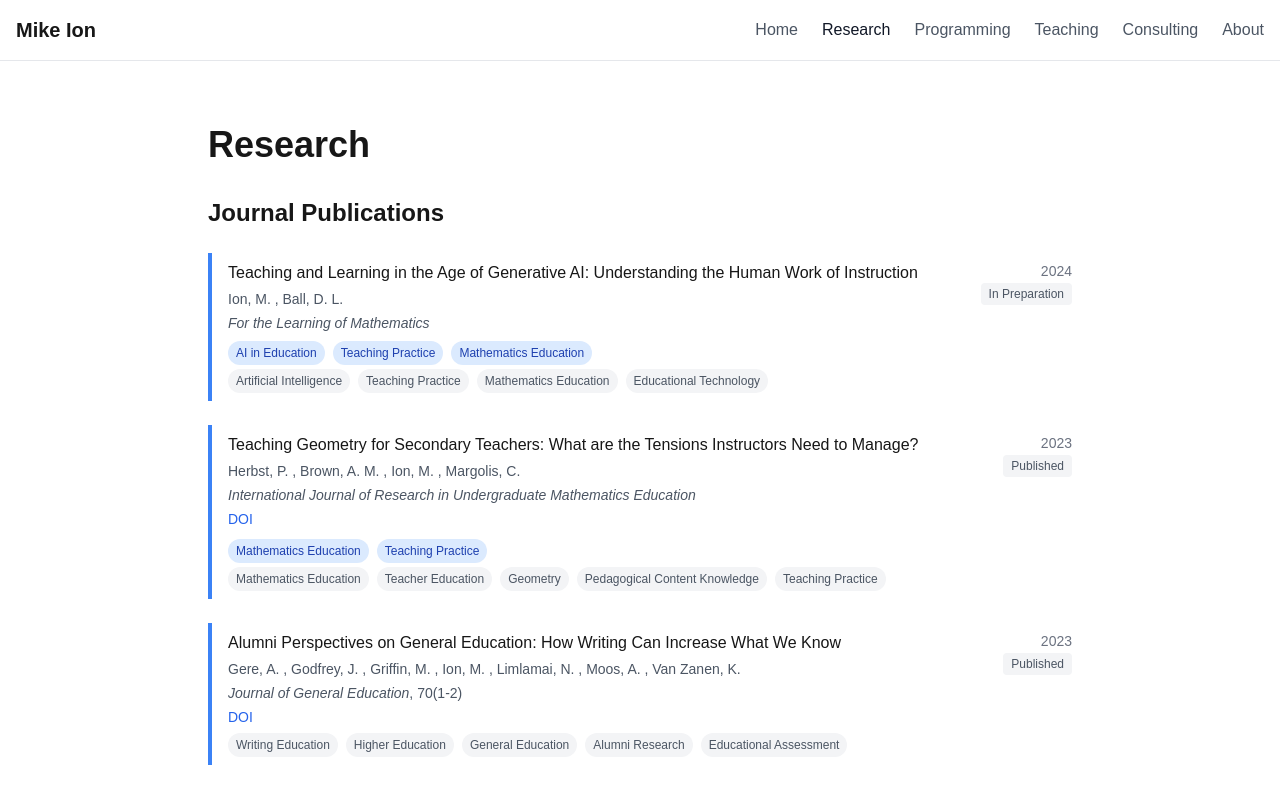
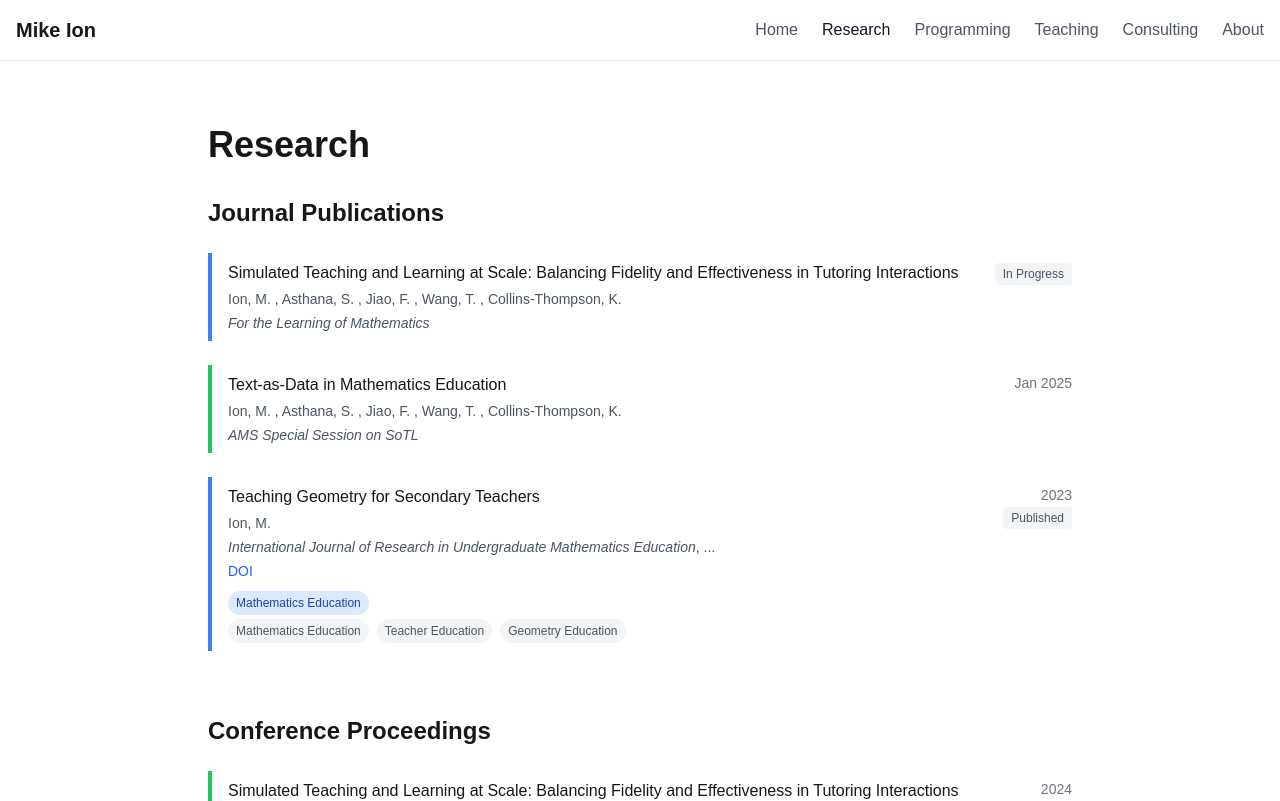
Before and after one commit to mikeion/personal-homepage, a Next.js app: page /research in a window 1280 px wide. Shown: the top 801 px of the page. Built offline with nearby package versions, Linux system fonts and the light colour scheme.

Commit message:
fix homepage

```diff
--- a/src/app/layout.tsx
+++ b/src/app/layout.tsx
@@ -13,7 +13,7 @@ export default function RootLayout({
   children: React.ReactNode
 }) {
   return (
-    <html lang="en">
+    <html lang="en" className="scroll-smooth">
       <body>
         <MainLayout>{children}</MainLayout>
       </body>
--- a/src/app/page.tsx
+++ b/src/app/page.tsx
@@ -14,15 +14,20 @@ const ResearchHighlight = ({ emoji, title, description }: {
   </div>
 )
 
-const LatestPublication = ({ title, venue, date }: {
+const LatestPublication = ({ title, venue, date, href }: {
   title: string
   venue: string
   date: string
+  href?: string  // Optional link to research page section
 }) => (
   <div className="bg-gray-50 dark:bg-gray-800 p-6 rounded-lg hover:bg-gray-100 dark:hover:bg-gray-700 transition-colors">
-    <p className="text-sm text-gray-500 dark:text-gray-400 mb-2">{date}</p>
-    <h3 className="font-semibold mb-2">{title}</h3>
-    <p className="text-gray-600 dark:text-gray-300 text-sm">{venue}</p>
+    <Link href={href || '/research'}>
+      <div className="cursor-pointer">
+        <p className="text-sm text-gray-500 dark:text-gray-400 mb-2">{date}</p>
+        <h3 className="font-semibold mb-2">{title}</h3>
+        <p className="text-gray-600 dark:text-gray-300 text-sm">{venue}</p>
+      </div>
+    </Link>
   </div>
 )
 
@@ -116,16 +121,19 @@ export default function Home() {
               title="Teaching and Learning in the Age of Generative AI"
               venue="For the Learning of Mathematics"
               date="In Progress"
+              href="/research#generative-ai"
             />
             <LatestPublication
               title="Text-as-Data in Mathematics Education"
               venue="AMS Special Session on SoTL"
-              date="In Progress"
+              date="Jan 2025"
+              href="/research#text-as-data"
             />
             <LatestPublication
               title="Teaching Geometry for Secondary Teachers"
               venue="International Journal of Research in Undergraduate Mathematics Education"
               date="2023"
+              href="/research#geometry"
             />
           </div>
         </div>
--- a/src/app/research/page.tsx
+++ b/src/app/research/page.tsx
@@ -1,3 +1,6 @@
+'use client'
+import { useState, useEffect } from 'react'
+import { FaArrowUp } from 'react-icons/fa'
 import { promises as fs } from 'fs'
 import path from 'path'
 
@@ -229,6 +232,33 @@ function PublicationEntry({ publication, type }: { publication: Publication, typ
   )
 }
 
+const ScrollToTop = () => {
+  const [isVisible, setIsVisible] = useState(false)
+
+  useEffect(() => {
+    const toggleVisibility = () => {
+      if (window.pageYOffset > 300) {
+        setIsVisible(true)
+      } else {
+        setIsVisible(false)
+      }
+    }
+
+    window.addEventListener('scroll', toggleVisibility)
+    return () => window.removeEventListener('scroll', toggleVisibility)
+  }, [])
+
+  return isVisible ? (
+    <button
+      onClick={() => window.scrollTo({ top: 0, behavior: 'smooth' })}
+      className="fixed bottom-8 right-8 p-3 bg-blue-600 text-white rounded-full shadow-lg hover:bg-blue-700 transition-colors"
+      aria-label="Scroll to top"
+    >
+      <FaArrowUp />
+    </button>
+  ) : null
+}
+
 export default async function Research() {
   try {
     const dataPath = path.join(process.cwd(), 'src/data/cv/publications_and_presentations.json')
@@ -242,13 +272,51 @@ export default async function Research() {
         <section className="mb-16">
           <h2 className="text-2xl font-bold mb-6">Journal Publications</h2>
           <div className="space-y-6">
-            {publications.peer_reviewed_journals.map((pub: Publication, index: number) => (
+            <div id="generative-ai" className="scroll-mt-16">
               <PublicationEntry
-                key={index}
-                publication={pub}
+                publication={{
+                  title: "Simulated Teaching and Learning at Scale: Balancing Fidelity and Effectiveness in Tutoring Interactions",
+                  venue: "For the Learning of Mathematics",
+                  status: "in_progress",
+                  authors: ["Ion, M.", "Asthana, S.", "Jiao, F.", "Wang, T.", "Collins-Thompson, K."],
+                  // ... other publication details
+                }}
                 type="journal"
               />
-            ))}
+            </div>
+
+            <div id="text-as-data">
+              <PublicationEntry
+                publication={{
+                  title: "Text-as-Data in Mathematics Education",
+                  venue: "AMS Special Session on SoTL",
+                  authors: ["Ion, M.", "Asthana, S.", "Jiao, F.", "Wang, T.", "Collins-Thompson, K."],
+                  date: "Jan 2025",
+                  // ... other publication details
+                }}
+                type="conference"
+              />
+            </div>
+
+            <div id="geometry" className="scroll-mt-16">
+              <PublicationEntry
+                publication={{
+                  title: "Teaching Geometry for Secondary Teachers",
+                  venue: "International Journal of Research in Undergraduate Mathematics Education",
+                  authors: ["Ion, M."],
+                  year: "2023",
+                  doi: "...",  // Add actual DOI
+                  volume: "...",  // Add volume info
+                  status: "published",
+                  keywords: [
+                    "Mathematics Education",
+                    "Teacher Education",
+                    "Geometry Education"
+                  ]
+                }}
+                type="journal"
+              />
+            </div>
           </div>
         </section>
 
@@ -290,6 +358,7 @@ export default async function Research() {
             ))}
           </div>
         </section>
+        <ScrollToTop />
       </div>
     )
   } catch (error) {
```
